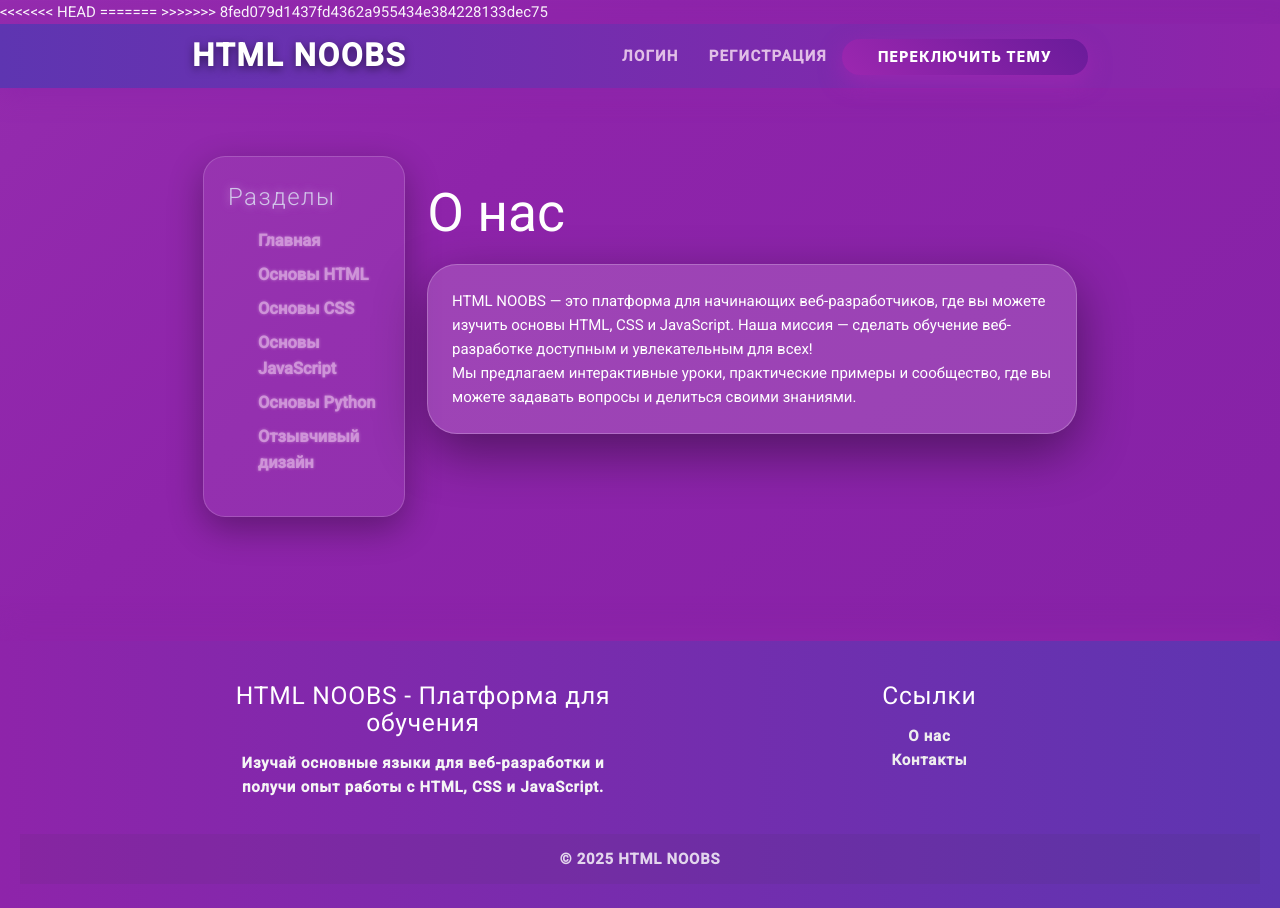
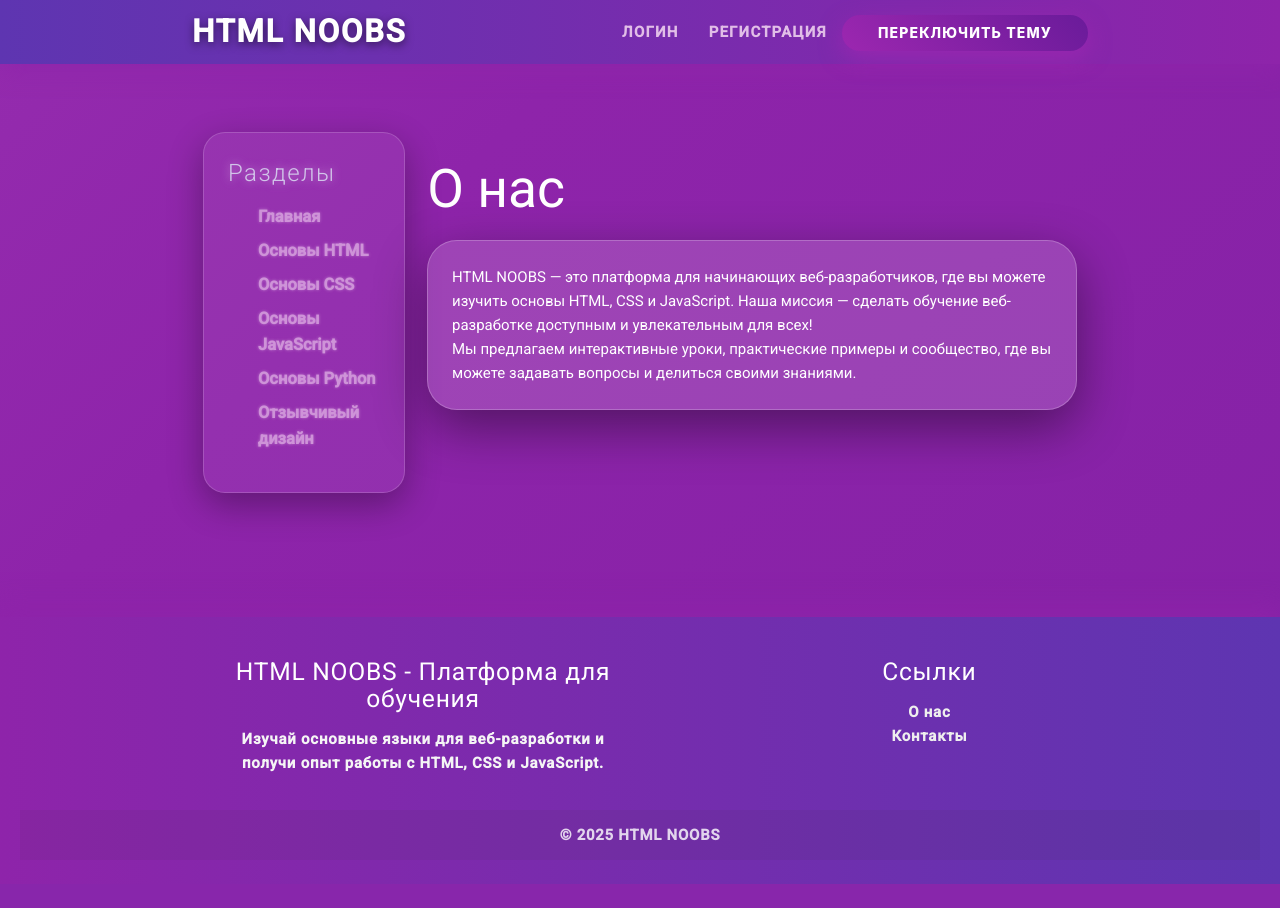
Before and after one commit to DoctorGreeb/practica_17.06, a Flask app: page /about in a window 1280 px wide. After the commit the page ends 884 px from the top, so only its background shows below. Run offline with Flask 3, Linux system fonts and the light colour scheme.

Commit message:
update_0.0.7

```diff
--- a/templates/base.html
+++ b/templates/base.html
@@ -12,12 +12,8 @@
 </head>
 
 <body>
-<<<<<<< HEAD
     <script src="{{ url_for('static', filename='script/script.js') }}"></script>
     <!-- <script>
-=======
-    <script>
->>>>>>> 8fed079d1437fd4362a955434e384228133dec75
         document.addEventListener("DOMContentLoaded", function () {
             // Убедитесь, что кнопка с id="theme-toggle" существует
             const themeToggleButton = document.getElementById('theme-toggle');
@@ -42,11 +38,7 @@
                 document.body.classList.add('dark-mode'); // Применяем темную тему
             }
         });
-<<<<<<< HEAD
     </script> -->
-=======
-    </script>
->>>>>>> 8fed079d1437fd4362a955434e384228133dec75
     <header>
         <nav class="blue">
             <div class="nav-wrapper container">
```
